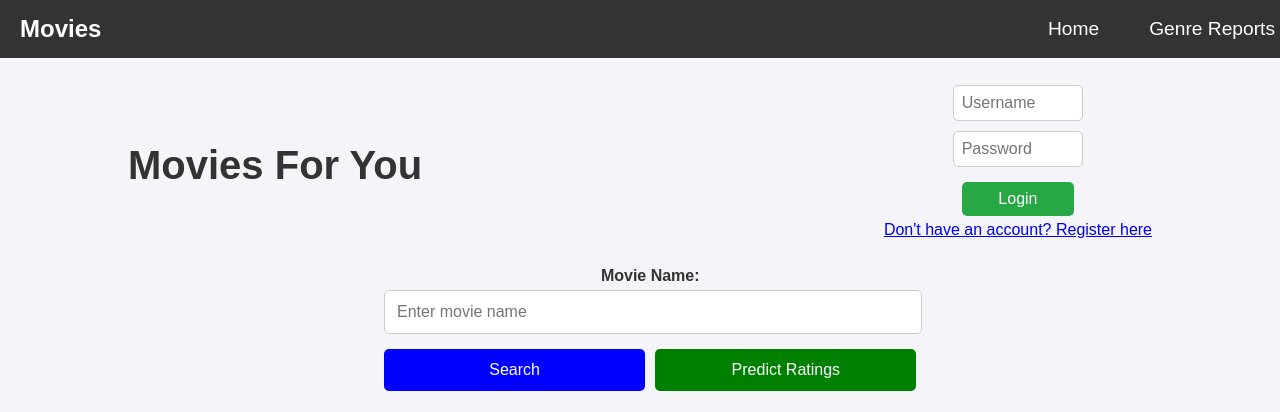
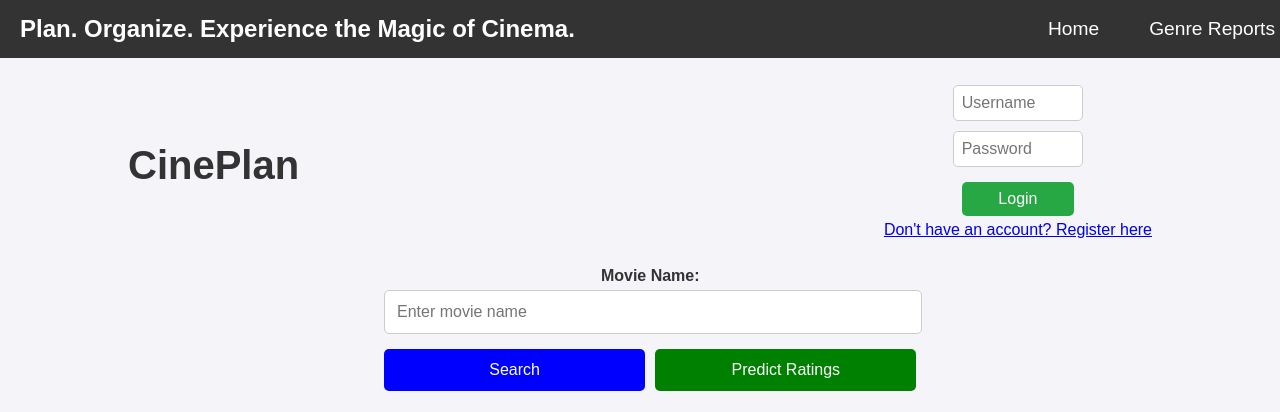
Before and after one commit to joshmiddlecote/cs22, a FastAPI app: page /movies in a window 1280 px wide. Shown: the top 412 px of the page. Run offline with FastAPI, Linux system fonts and the light colour scheme; data that the repository does not hold is empty.

Commit message:
Change the title of landing page

```diff
--- a/app/templates/index.html
+++ b/app/templates/index.html
@@ -440,9 +440,8 @@
             background-color: darkred;
         }
 
-        /* Persistent Navbar */
     .navbar {
-        position: fixed; /* Sticks to the top */
+        position: fixed;
         top: 0;
         left: 0;
         width: 100%;
@@ -455,7 +454,6 @@
         padding-bottom: 15px;
     }
 
-    /* Logo */
     .logo {
         color: white;
         font-size: 1.5em;
@@ -463,7 +461,6 @@
         font-weight: bold;
     }
 
-    /* Navigation Links */
     .nav-links {
         list-style: none;
         padding: 0;
@@ -488,7 +485,6 @@
         border-radius: 5px;
     }
 
-    /* Dropdown Menu */
     .dropdown {
         position: relative;
     }
@@ -497,7 +493,6 @@
         cursor: pointer;
     }
 
-    /* Hidden dropdown content */
     .dropdown-content {
         display: none;
         position: absolute;
@@ -510,7 +505,6 @@
         overflow: hidden;
     }
 
-    /* Dropdown Links */
     .dropdown-content a {
         color: black;
         padding: 10px;
@@ -523,7 +517,6 @@
         background-color: #ddd;
     }
 
-    /* Show dropdown on hover */
     .dropdown:hover .dropdown-content {
         display: block;
     }
@@ -535,12 +528,11 @@
 <body>
 
     <nav class="navbar">
-        <a href=# class="logo"> Movies </a>
+        <a href=# class="logo"> Plan. Organize. Experience the Magic of Cinema. </a>
         <ul class="nav-links">
             {% if user %}
             <li><a href="/movies?user_id={{ user.id }}"> Home </a></li>
             <li> <a href="/genre-report?user_id={{ user.id }}"> Genre Reports </a></li>
-            <!-- Dropdown Menu -->
             <li class="dropdown">
                 <a href="#" class="dropbtn"> My Profile ▼</a>
                 <div class="dropdown-content">
@@ -558,7 +550,7 @@
 
 <div class="container">
     <div style="display: flex; justify-content: space-between; align-items: center;">
-        <h1>Movies For You</h1>
+        <h1>CinePlan</h1>
 
         {% if user %}
             <div class="user-info">
```
